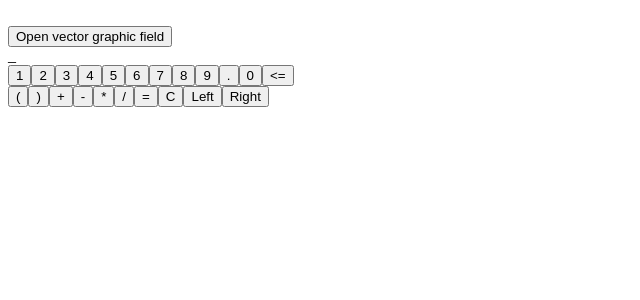
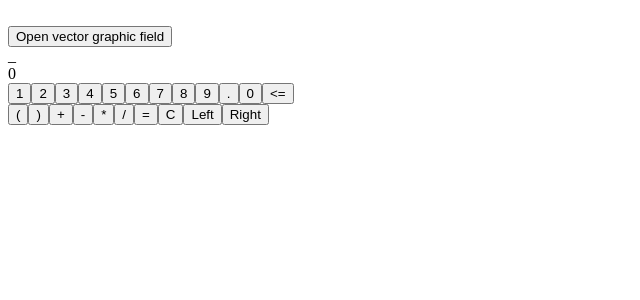
Before and after one commit to OlehKozubJS/various-react-projects-test, a React (Create React App) app: page / in a window 1280 px wide. Shown: the top 300 px of the page, without its empty margins (0-640 px from the left). Built offline with nearby package versions, Linux system fonts and the light colour scheme.

Commit message:
Update Calculator.jsx

```diff
--- a/src/Calculator/Calculator.jsx
+++ b/src/Calculator/Calculator.jsx
@@ -68,6 +68,7 @@ const Calculator = () => {
         {expressionAndCursor}
         {result}
       </div>
+      <div>{cursorIndex}</div>
       <div>
         <div>
           <button type="button" onClick={enterData} value="1">
```
